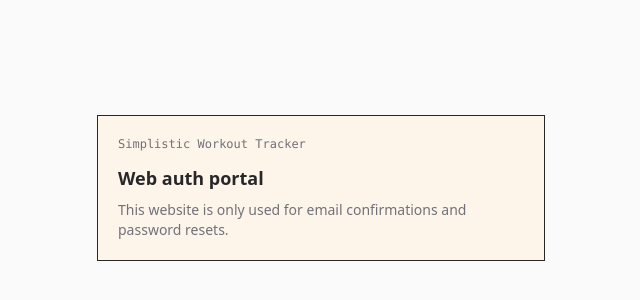
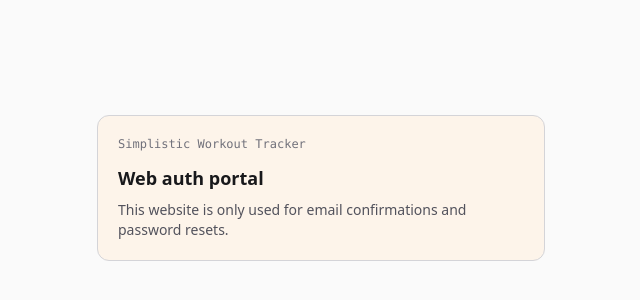
Before and after one commit to tjmichiels/simplistic-workout-tracker-web-interface, a Next.js app: page / in a window 1280 px wide. Shown: the part 212-512 px from the top of the page, without its empty margins (319-959 px from the left). Built offline with nearby package versions, Linux system fonts and the light colour scheme.

Commit message:
Auth-hash redirection

```diff
--- a/src/app/page.tsx
+++ b/src/app/page.tsx
@@ -1,8 +1,26 @@
+"use client";
+
+import { useEffect } from "react";
+
 export default function Home() {
+    useEffect(() => {
+        if (typeof window === "undefined") return;
+
+        const hash = window.location.hash || "";
+        const hasAuth =
+            hash.includes("access_token=") ||
+            hash.includes("error=") ||
+            hash.includes("type=");
+
+        if (hasAuth) {
+            window.location.replace(`/auth/callback${hash}`);
+        }
+    }, []);
+
     return (
-        <div className="min-h-screen flex items-center justify-center p-6">
-            <div className="w-full max-w-md border bg-[var(--card)] border-[var(--border)] p-5">
-                <div className="text-xs text-[var(--muted)] font-mono">
+        <div className="min-h-screen flex items-center justify-center p-6 bg-zinc-50 text-zinc-900">
+            <div className="w-full max-w-md border border-zinc-300 bg-[#fdf4ea] p-5 rounded-xl">
+                <div className="text-xs text-zinc-500 font-mono">
                     Simplistic Workout Tracker
                 </div>
 
@@ -10,7 +28,7 @@ export default function Home() {
                     Web auth portal
                 </h1>
 
-                <p className="mt-2 text-sm text-[var(--muted)]">
+                <p className="mt-2 text-sm text-zinc-600">
                     This website is only used for email confirmations and password resets.
                 </p>
             </div>
```
